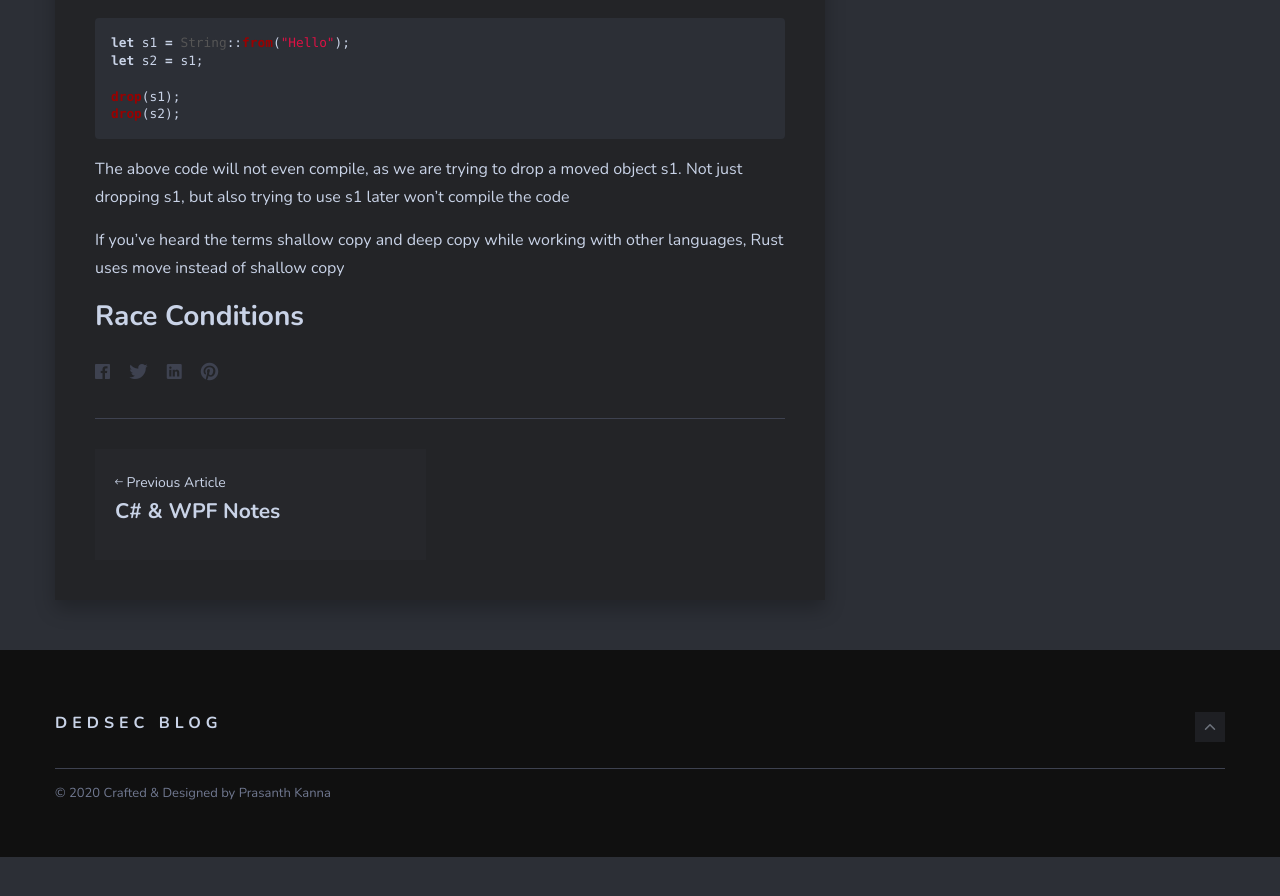
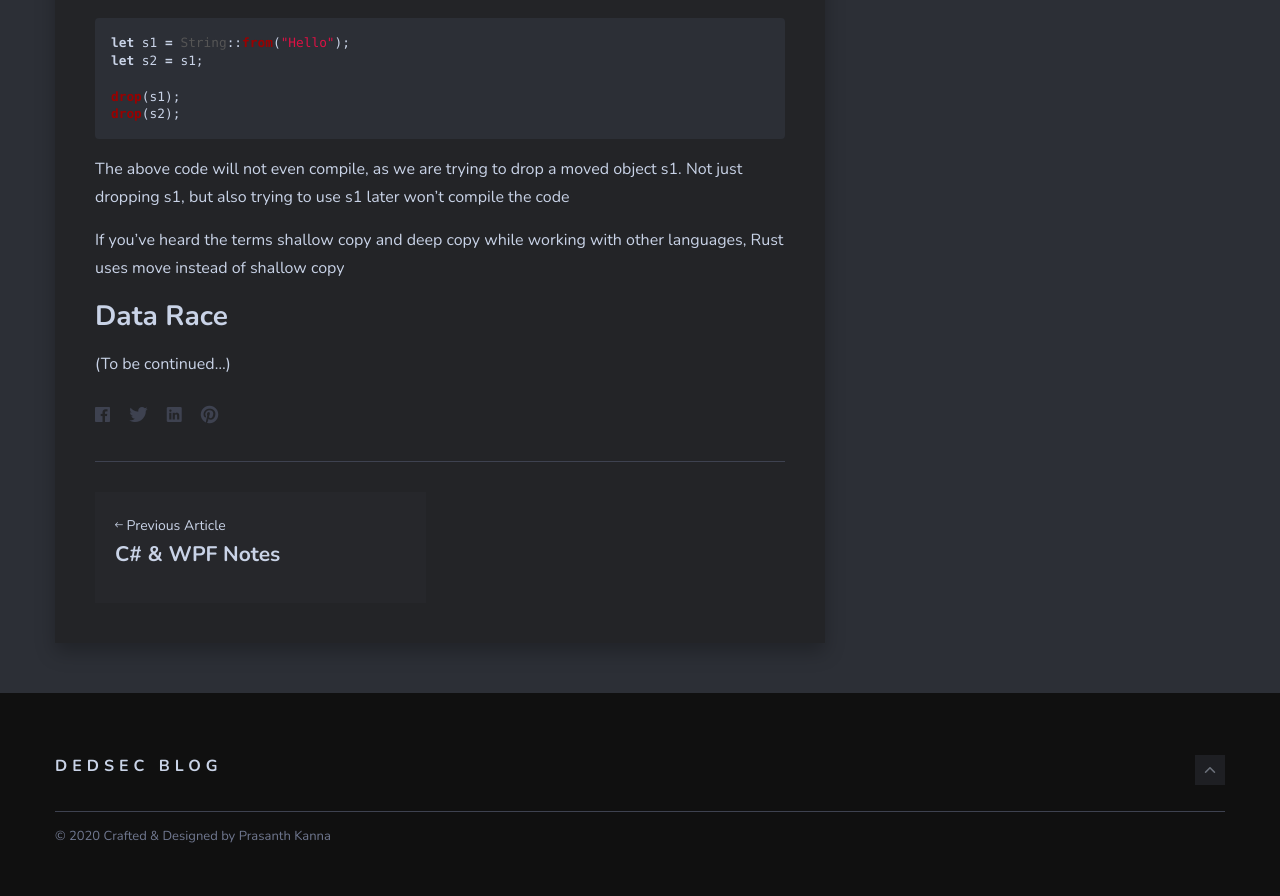
Before and after one commit to Dedsec727/Dedsec727.github.io, a Jekyll site: the page built from _posts/2020-05-31-rust_over_other_languages.md, in a window 1280 px wide and 900 px high, scrolled down 1907 px. Shown: the top 896 px of the window. Built offline with Jekyll 4.4.1, drawn with Linux system fonts in a browser that asks for light colours; nearby versions of some CDN libraries; before the commit the page ends 2764 px from its top, so only the background shows below that.

Commit message:
update on rust Blog

```diff
--- a/_posts/2020-05-31-rust_over_other_languages.md
+++ b/_posts/2020-05-31-rust_over_other_languages.md
@@ -80,4 +80,6 @@ Not just dropping s1, but also trying to use s1 later won't compile the code
 
 If you’ve heard the terms shallow copy and deep copy while working with other languages, Rust uses move instead of shallow copy
 
-## Race Conditions
+## Data Race
+
+(To be continued...)
```
